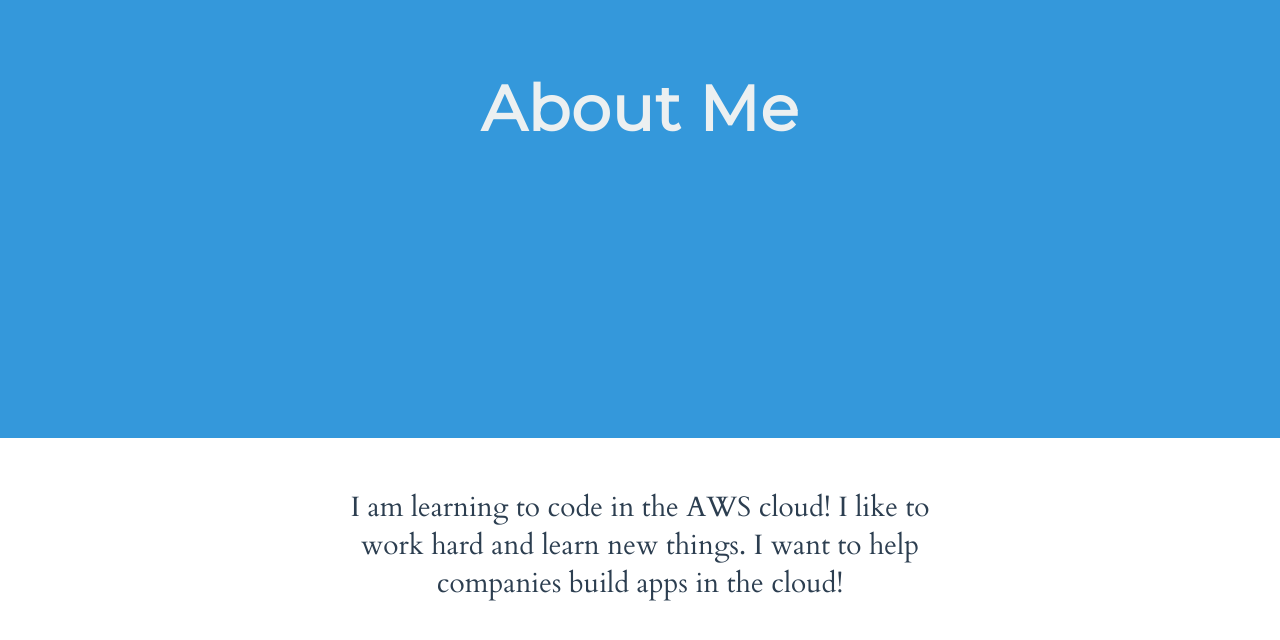
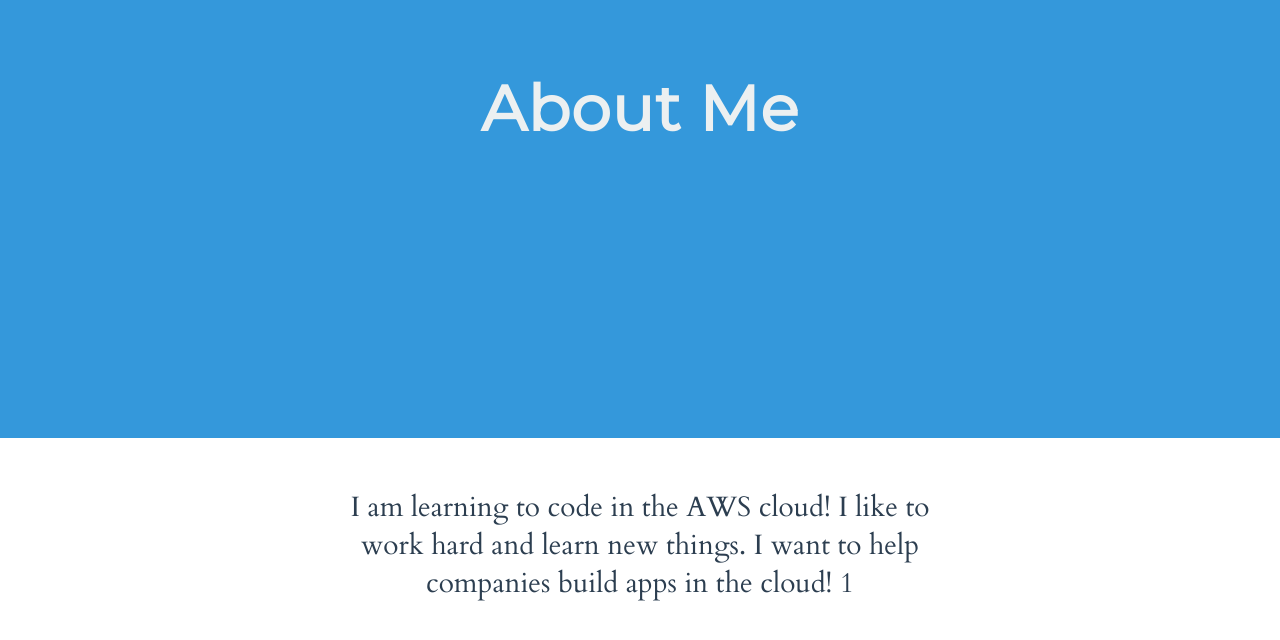
Before and after one commit to PreskoFan/my-portfolio, a plain HTML site: page index.html in a window 1280 px wide. Shown: the part 1670-2310 px from the top of the page. Drawn offline with Linux system fonts and the light colour scheme.

Commit message:
Update index.html

```diff
--- a/index.html
+++ b/index.html
@@ -116,7 +116,7 @@
     <section class="section section--alignCentered section--description">
       <p class="color--darkgrey section__description">
         I am learning to code in the AWS cloud! I like to work hard and learn new things.
-        I want to help companies build apps in the cloud!
+        I want to help companies build apps in the cloud! 1
       </p>
 
     <div class="background--skyBlue modal--closed">
```
